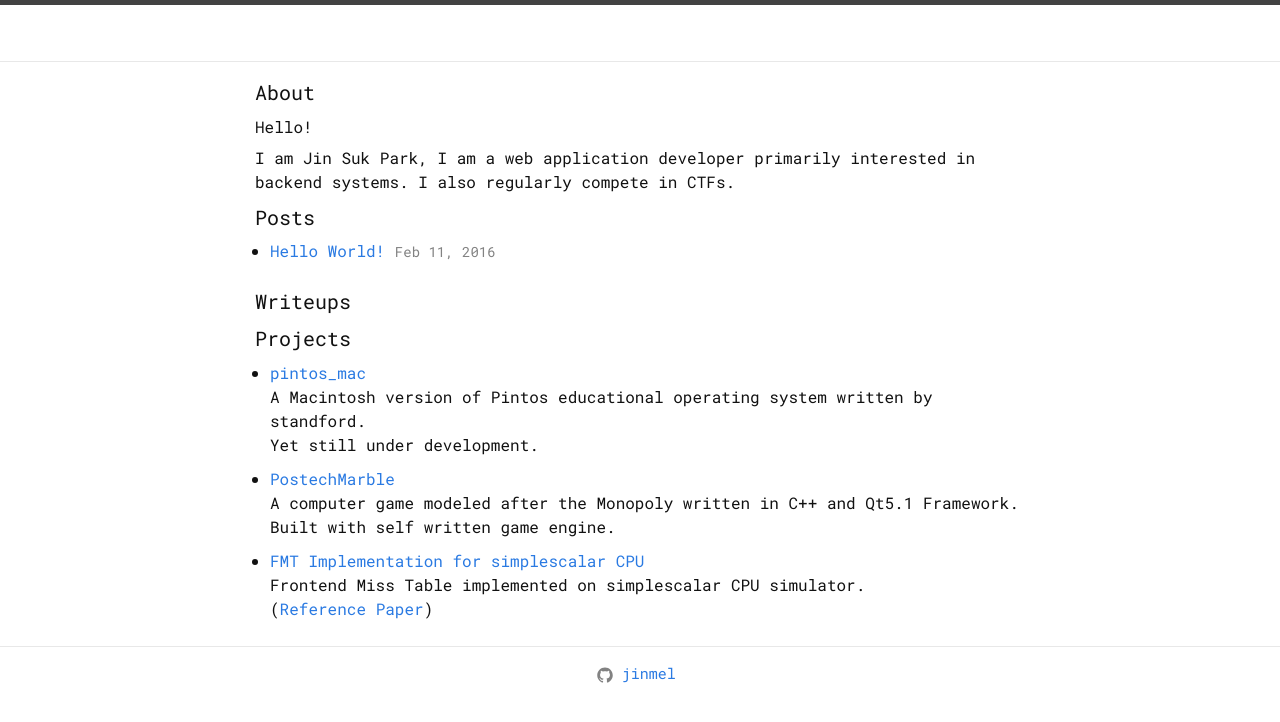
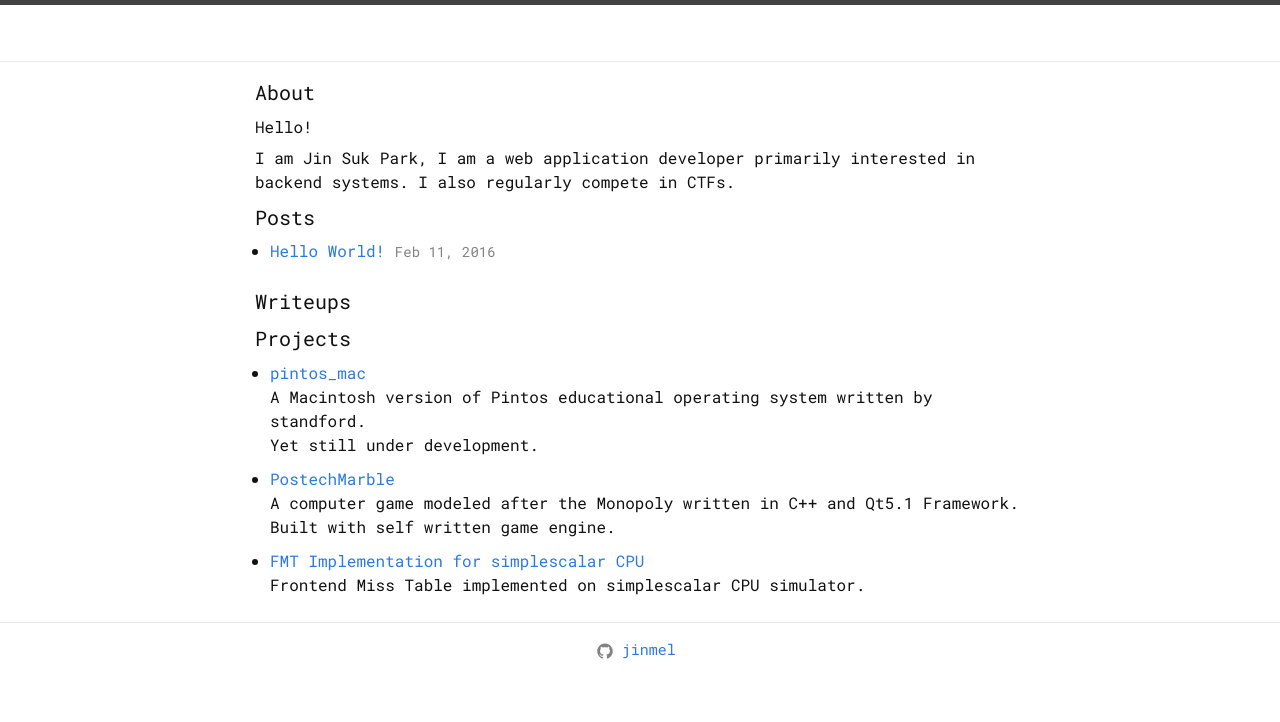
Before and after one commit to jinmel/jinmel.github.io, a Jekyll site: the page built from index.html, in a window 1280 px wide. Shown: the top 722 px of the page. Built offline with Jekyll 4.4.1, drawn with Linux system fonts in a browser that asks for light colours.

Commit message:
delete reference paper

```diff
--- a/index.html
+++ b/index.html
@@ -58,8 +58,7 @@ layout: default
       <a href="https://github.com/jinmel/simplescalar_fmt">FMT Implementation for simplescalar CPU</a>
       <br>
       <span class="description">
-        Frontend Miss Table implemented on simplescalar CPU simulator.<br>
-        (<a href="https://software.intel.com/sites/default/files/m/a/f/f/Perf_Ctr_ASPLOS.pdf">Reference Paper</a>)
+        Frontend Miss Table implemented on simplescalar CPU simulator.
       </span>
     </li>
   </ul>
```
